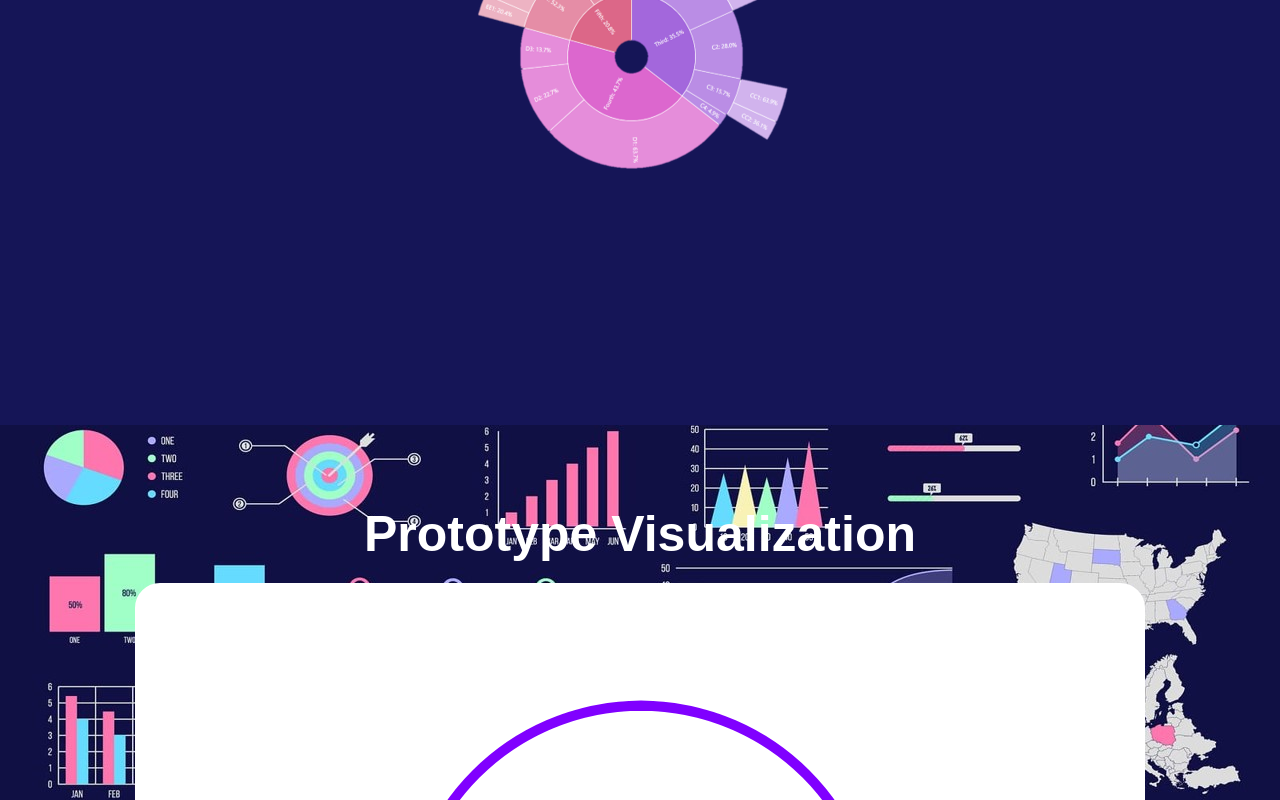
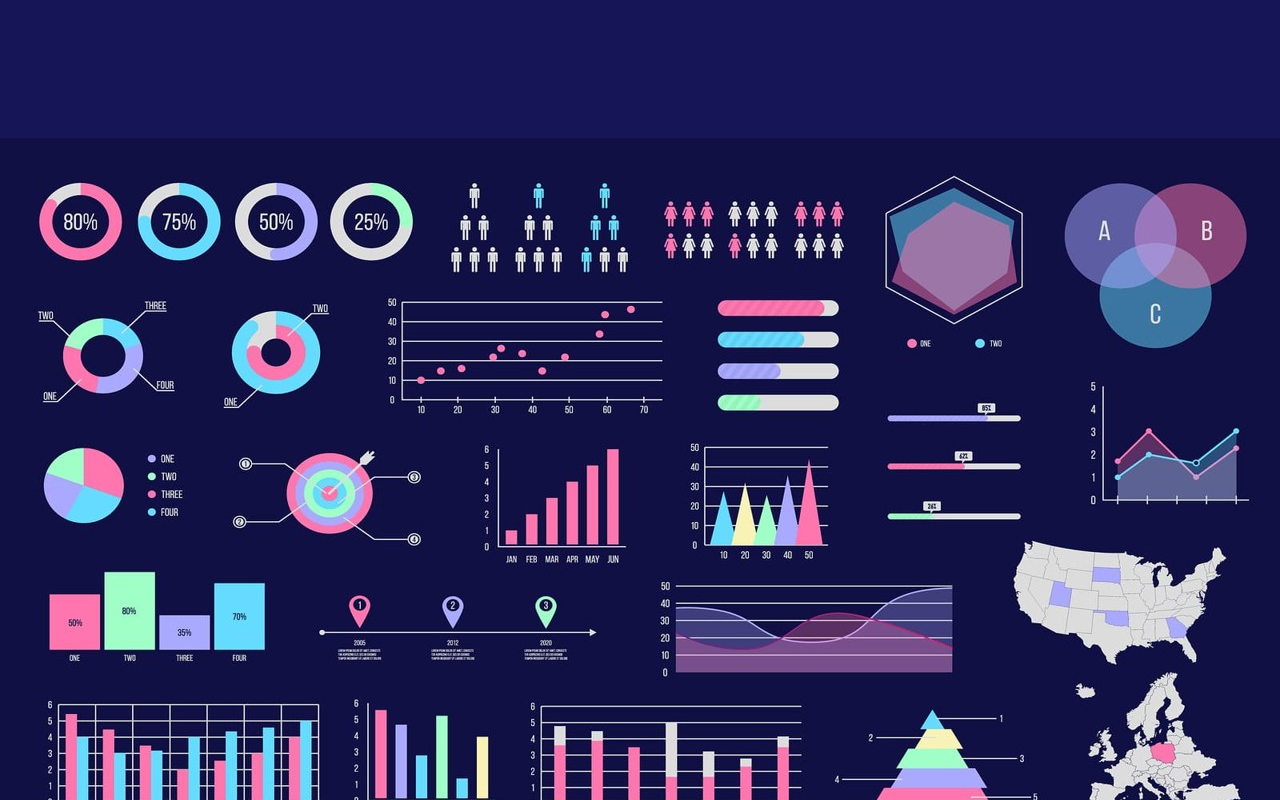
Before and after one commit to CocoTheOwner/CocoTheOwner.github.io, a React (Create React App) app: page / in a window 1280 px wide. Shown: the part 1320-2120 px from the top of the page. Built offline with nearby package versions, Linux system fonts and the light colour scheme.

Commit message:
Fixed layout of the homepage

```diff
--- a/public/index.html
+++ b/public/index.html
@@ -38,12 +38,12 @@
           </li>
         </ul>
       </nav>
-     <!-- <img class="container" src="visualization.jpg" alt=""> -->
+    <img class="container" src="visualization.jpg" alt="">
       <section style="padding-top:100px">
         <p>
           <h1 style="color: white">OUR VISION</h1>
           <div class="box"></div>
-          <div class='text'>
+          <div class='text2'>
             <br></br>
             Lorem ipsum dolor sit amet, consectetur adipiscing elit, sed do eiusmod tempor incididunt ut
             labore et dolore magna aliqua. Ut enim ad minim veniam, quis nostrud exercitation ullamco laboris
@@ -54,14 +54,15 @@
             <br></br>
           </div>
         </p>
-        <!-- <img class="container" src="visualization.jpg" alt=""> -->
+        <img class="container" src="visualization.jpg" alt="">
       </section>
 
-      <section style="margin-top:-10px">
+      <section style="padding-top:100px">
         <div class="container">
+
             <h1 style="color: white">OUR VISUALIZATIONS </h1>
             <div class="box"></div>
-            <p class='text'>
+            <p class='text2'>
               <br></br>
               Lorem ipsum dolor sit amet, consectetur adipiscing elit, sed do eiusmod tempor incididunt ut
               labore et dolore magna aliqua. Ut enim ad minim veniam, quis nostrud exercitation ullamco laboris
@@ -73,17 +74,25 @@
               <img src="sunburst.png" alt="">
               <br></br>
               <br></br>
-              <br></br>
-              <br></br>
+
             </p>
+            <img class="container" src="visualization.jpg" alt="">
         </div>
       </section>
+
 
     <noscript>You need to enable JavaScript to run this app.</noscript>
     <div id="root"></div>
     <div id="header"></div>
     <div id="example"></div>
-    <div id="vis" style="border: 5px solid #FFFFFF; width: 1000px; height: 700px; border-radius:25px; margin:auto; background-color: white;"></div>
+
+
+   <section style="padding-top:100px">
+        <h1 style="color: white">Prototype Visualization</h1>
+        <div id="vis" style="border: 5px solid #FFFFFF; width: 1000px; height: 700px; border-radius:25px; margin:auto; background-color: white;"></div>
+  </section>
+
+
     <!--
       This HTML file is a template.
       If you open it directly in the browser, you will see an empty page.
--- a/src/index.css
+++ b/src/index.css
@@ -5,7 +5,7 @@ body {
     sans-serif;
   -webkit-font-smoothing: antialiased;
   -moz-osx-font-smoothing: grayscale;
-  background-image: url("./img/visualization.jpg");
+  background-color:#151557;
 }
 
 code {
@@ -75,7 +75,7 @@ h1{
   font-family: 'Bauhaus 93', fantasy;
   text-align: center;
   margin: 60px;
-  color:white;
+  color: black;
 }
 
 .text2{
--- a/src/index.tsx
+++ b/src/index.tsx
@@ -24,7 +24,7 @@ ReactDOM.render(
 
 ReactDOM.render(
   <React.StrictMode>
-    <PageHeader />
+
   </React.StrictMode>,
   document.getElementById('header')
 );
```
